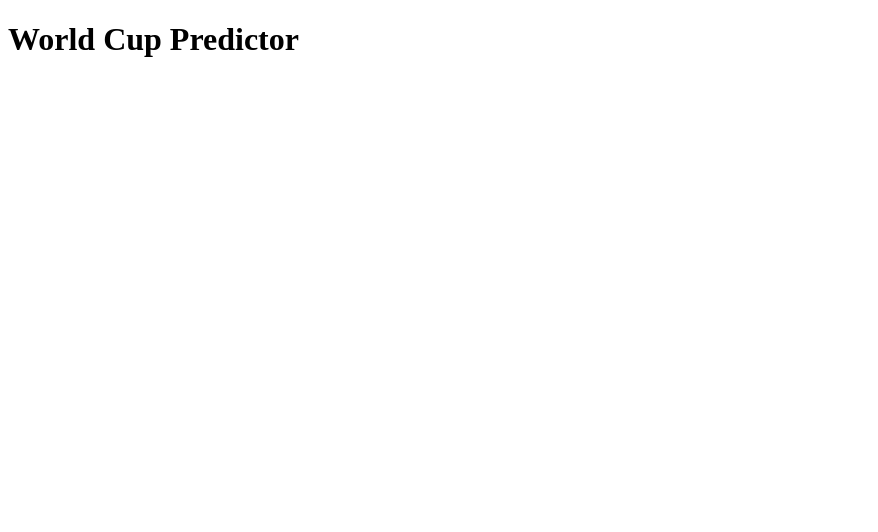
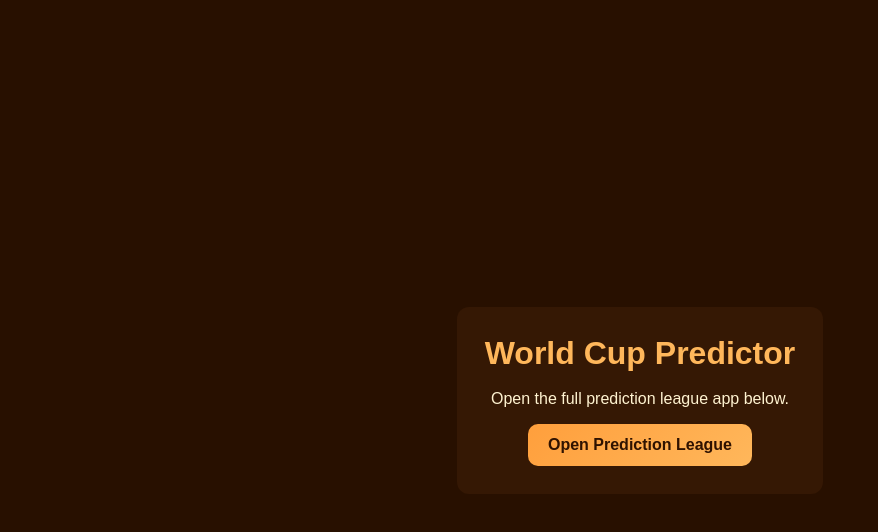
Before and after one commit to JackAvanade/World-Cup-Predictions, a plain HTML site: page index.html in a window 1280 px wide. Shown: the whole page, without its empty margins (0-878 px from the left). Drawn offline with Linux system fonts and the light colour scheme.

Commit message:
Enhance index.html with structure and styles
Adding button

```diff
--- a/index.html
+++ b/index.html
@@ -1,6 +1,29 @@
 <!DOCTYPE html>
-<html>
+<html lang="en">
+  <head>
+    <meta charset="utf-8" />
+    <meta name="viewport" content="width=device-width,initial-scale=1" />
+    <title>World Cup Predictor</title>
+    <style>
+      body { font-family: Arial, Helvetica, sans-serif; background:#281000; color:#fff3d1; display:flex; align-items:center; justify-content:center; height:100vh; margin:0 }
+      .container { text-align:center; padding:28px; background:rgba(255,159,64,0.06); border-radius:12px }
+      h1 { margin:0 0 18px; color:#ffb75b }
+      .btn { background:linear-gradient(135deg,#ff9f3c 0%,#ffb75b 100%); color:#2f1200; border:none; padding:12px 20px; border-radius:10px; font-weight:700; cursor:pointer; font-size:1rem }
+      .btn:active { transform:translateY(1px) }
+    </style>
+  </head>
   <body>
-    <h1>World Cup Predictor </h1>
+    <div class="container">
+      <h1>World Cup Predictor</h1>
+      <p>Open the full prediction league app below.</p>
+      <button class="btn" id="open-app">Open Prediction League</button>
+    </div>
+
+    <script>
+      document.getElementById('open-app').addEventListener('click', function() {
+        // Redirect to the app index page in the same folder
+        window.location.href = 'index.html';
+      });
+    </script>
   </body>
 </html>
```
